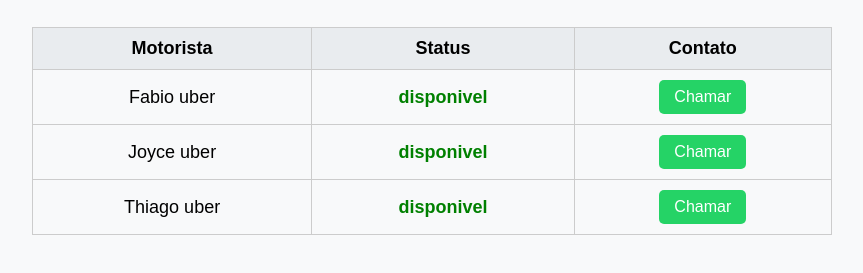
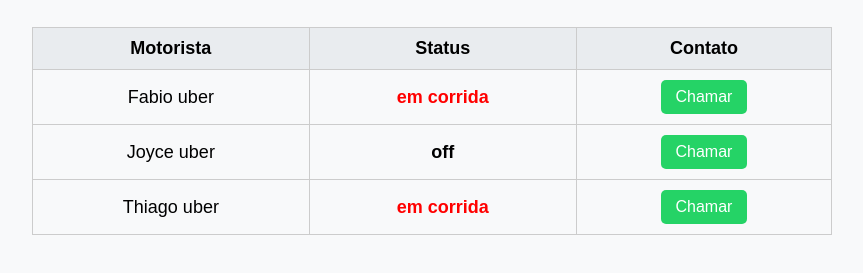
Before and after one commit to Fabiolaneiro/motorista-uber, a plain HTML site: page index.html in a window 1280 px wide. Shown: the part 89-362 px from the top of the page, without its empty margins (208-1071 px from the left). Drawn offline with Linux system fonts and the light colour scheme.

Commit message:
Atualização automática do index.html via Google Apps Script

```diff
--- a/index.html
+++ b/index.html
@@ -62,9 +62,9 @@
       <th>Status</th>
       <th>Contato</th>
     </tr>
-    <tr><td>Fabio uber</td><td class="disponivel">disponivel</td><td><a class="whatsapp-btn" href="https://wa.me/554335232100?text=Quero%20falar%20com%20Fabio%20uber">Chamar</a></td></tr>
-<tr><td>Joyce uber</td><td class="disponivel">disponivel</td><td><a class="whatsapp-btn" href="https://wa.me/554335232100?text=Quero%20falar%20com%20Joyce%20uber">Chamar</a></td></tr>
-<tr><td>Thiago uber</td><td class="disponivel">disponivel</td><td><a class="whatsapp-btn" href="https://wa.me/554335232100?text=Quero%20falar%20com%20Thiago%20uber">Chamar</a></td></tr>
+    <tr><td>Fabio uber</td><td class="em-corrida">em corrida</td><td><a class="whatsapp-btn" href="https://wa.me/554335232100?text=Quero%20falar%20com%20Fabio%20uber">Chamar</a></td></tr>
+<tr><td>Joyce uber</td><td class="off">off</td><td><a class="whatsapp-btn" href="https://wa.me/554335232100?text=Quero%20falar%20com%20Joyce%20uber">Chamar</a></td></tr>
+<tr><td>Thiago uber</td><td class="em-corrida">em corrida</td><td><a class="whatsapp-btn" href="https://wa.me/554335232100?text=Quero%20falar%20com%20Thiago%20uber">Chamar</a></td></tr>
   </table>
 </body>
 </html>
```
